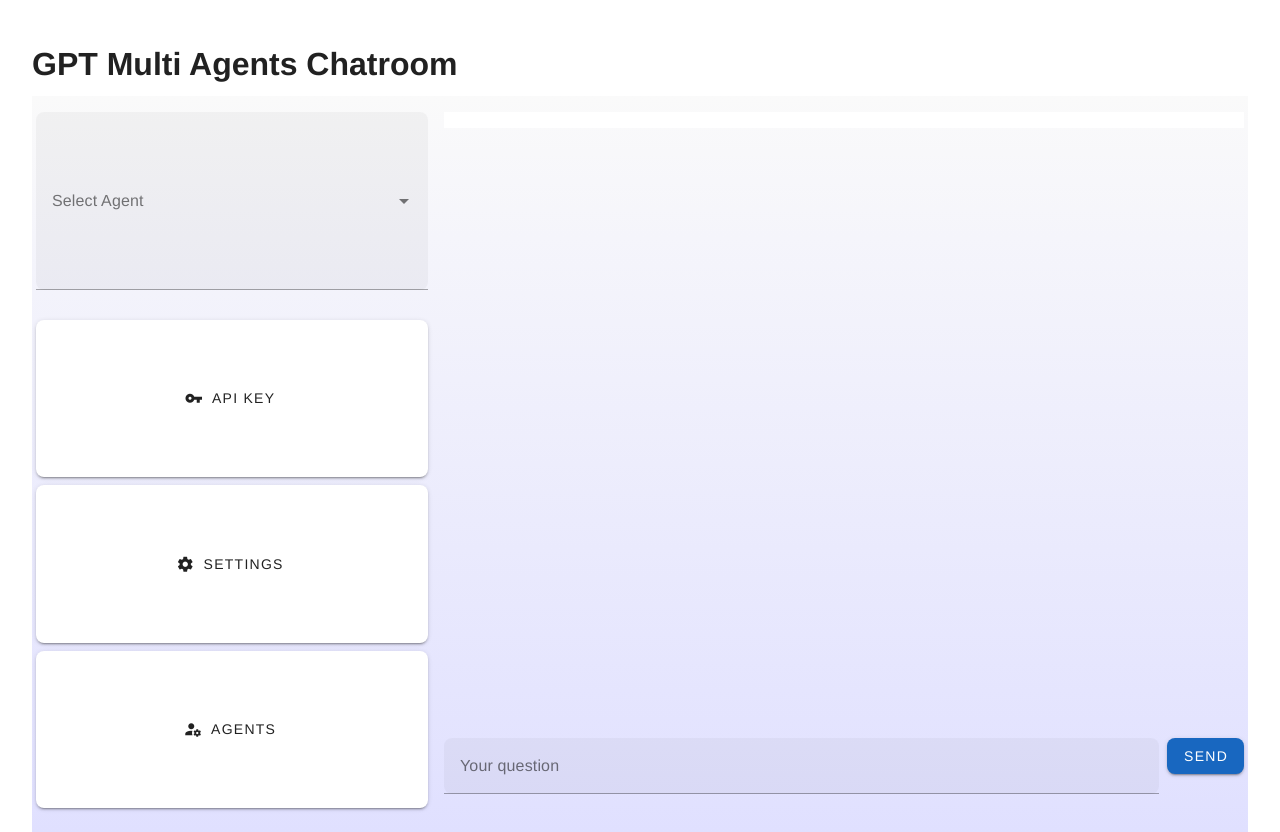
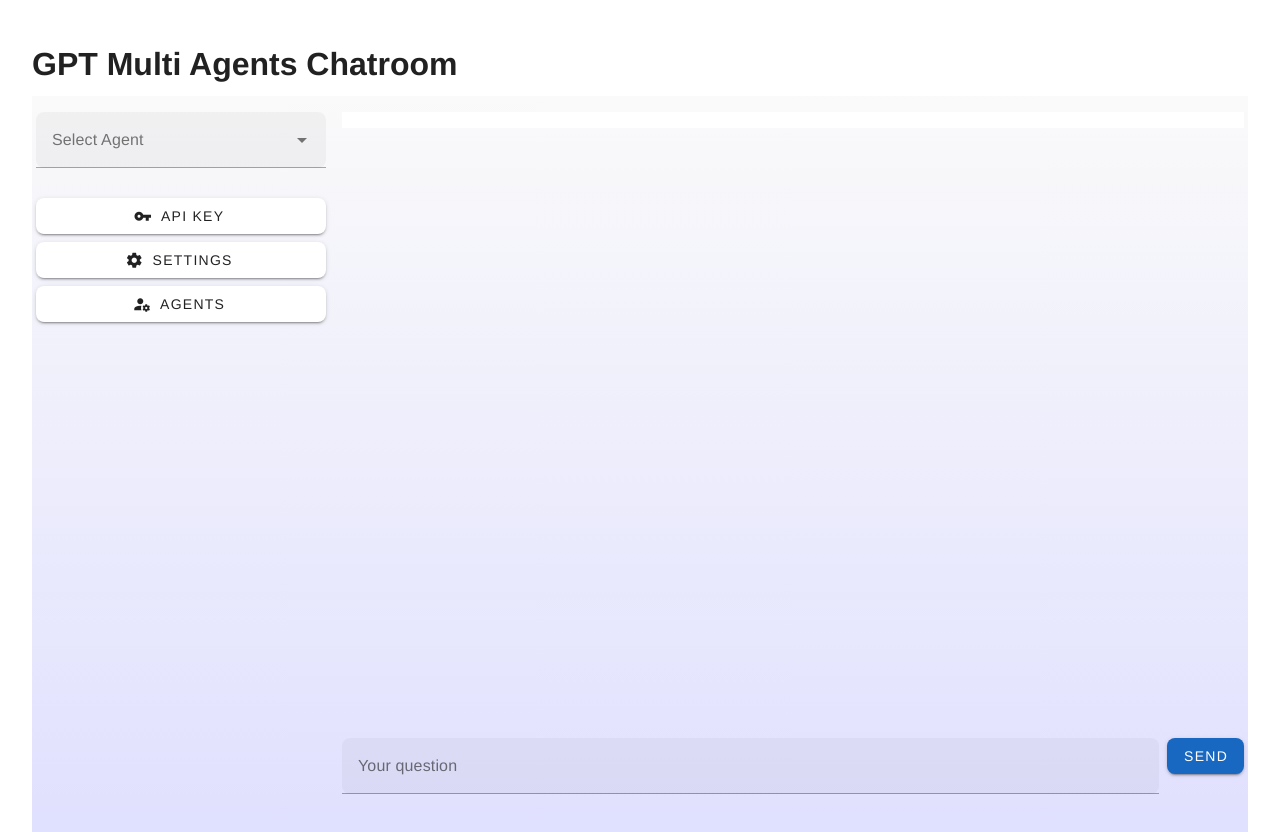
Before and after one commit to joaomede/gpt-multi-agents, a Vue app in the folder frontend/: page / in a window 1280 px wide. Built offline with nearby package versions, Linux system fonts and the light colour scheme.

Commit message:
Adjust sidebar layout and unify dialogs

```diff
--- a/frontend/src/components/AgentEditor.vue
+++ b/frontend/src/components/AgentEditor.vue
@@ -1,6 +1,7 @@
 <template>
-  <div>
-    <h3>Agents</h3>
+  <v-card>
+    <v-card-title class="text-h6">Agents</v-card-title>
+    <v-card-text>
       <v-list>
         <v-list-item v-for="(agent, i) in list" :key="i">
           {{ agent.name }} - {{ agent.specialization }}
@@ -12,11 +13,12 @@
       <v-text-field v-model="specialization" label="Specialization" class="w-100 mb-2" rounded="lg" />
       <v-textarea v-model="prompt" label="Base Prompt" class="w-100 mb-2" rounded="lg" />
       <v-select v-model="model" :items="models" label="Model" class="w-100 mb-2" rounded="lg" />
-    <div class="d-flex gap-2">
+    </v-card-text>
+    <v-card-actions class="gap-2">
       <v-btn color="primary" rounded="lg" @click="save">{{ editingIndex >= 0 ? 'Save Agent' : 'Add Agent' }}</v-btn>
       <v-btn v-if="editingIndex >= 0" rounded="lg" @click="cancelEdit">Cancel</v-btn>
-    </div>
-  </div>
+    </v-card-actions>
+  </v-card>
 </template>
 
 <script setup>
--- a/frontend/src/components/ChatRoom.vue
+++ b/frontend/src/components/ChatRoom.vue
@@ -1,7 +1,7 @@
 <template>
   <v-container fluid class="fill-height pa-2 chat-bg">
-    <v-row class="fill-height">
-      <v-col cols="4" class="d-flex flex-column pa-2">
+    <v-row class="h-100" align="start">
+      <v-col cols="3" class="d-flex flex-column pa-2">
         <AgentSelector
           :agents="agents"
           v-model="selectedAgent"
@@ -30,7 +30,7 @@
           @click="agentDialog = true"
         >Agents</v-btn>
       </v-col>
-      <v-col cols="8" class="d-flex flex-column pa-2">
+      <v-col cols="9" class="d-flex flex-column pa-2 h-100">
         <div class="flex-grow-1 overflow-auto mb-2" ref="msgContainer">
           <MessageList :messages="messages" />
         </div>
@@ -50,19 +50,13 @@
     </v-row>
 
     <v-dialog v-model="settingsDialog" width="400">
-      <v-card>
-        <SettingsPanel v-model:history-size="historySize" />
-      </v-card>
+      <SettingsPanel v-model:history-size="historySize" />
     </v-dialog>
     <v-dialog v-model="agentDialog" width="600">
-      <v-card>
-        <AgentEditor :agents="agents" @update="saveAgents" />
-      </v-card>
+      <AgentEditor :agents="agents" @update="saveAgents" />
     </v-dialog>
     <v-dialog v-model="apiKeyDialog" width="400">
-      <v-card>
-        <ApiKeyDialog v-model="apiKey" @close="apiKeyDialog = false" />
-      </v-card>
+      <ApiKeyDialog v-model="apiKey" @close="apiKeyDialog = false" />
     </v-dialog>
   </v-container>
 </template>
--- a/frontend/src/components/SettingsPanel.vue
+++ b/frontend/src/components/SettingsPanel.vue
@@ -1,7 +1,10 @@
 <template>
-  <div>
-    <v-text-field type="number" v-model.number="history" label="History Size" class="w-100" rounded="lg" />
-  </div>
+  <v-card>
+    <v-card-title class="text-h6">Settings</v-card-title>
+    <v-card-text>
+      <v-text-field type="number" v-model.number="history" label="History Size" class="w-100" rounded="lg" />
+    </v-card-text>
+  </v-card>
 </template>
 
 <script setup>
```
Also changed, not shown: 2 other files (tests, documents, lock files or other folders). Lines whose indentation alone changed are shown as unchanged.
